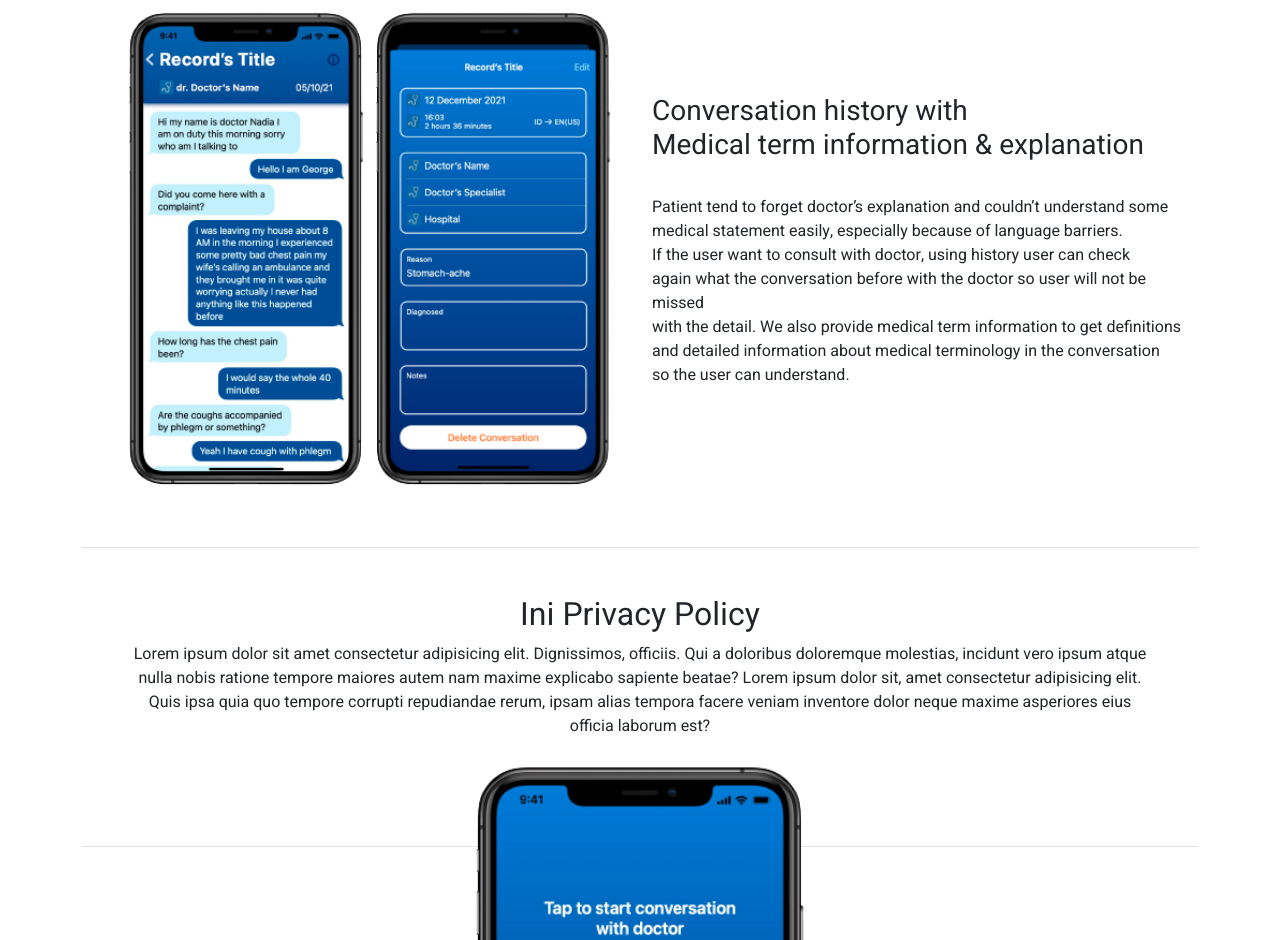
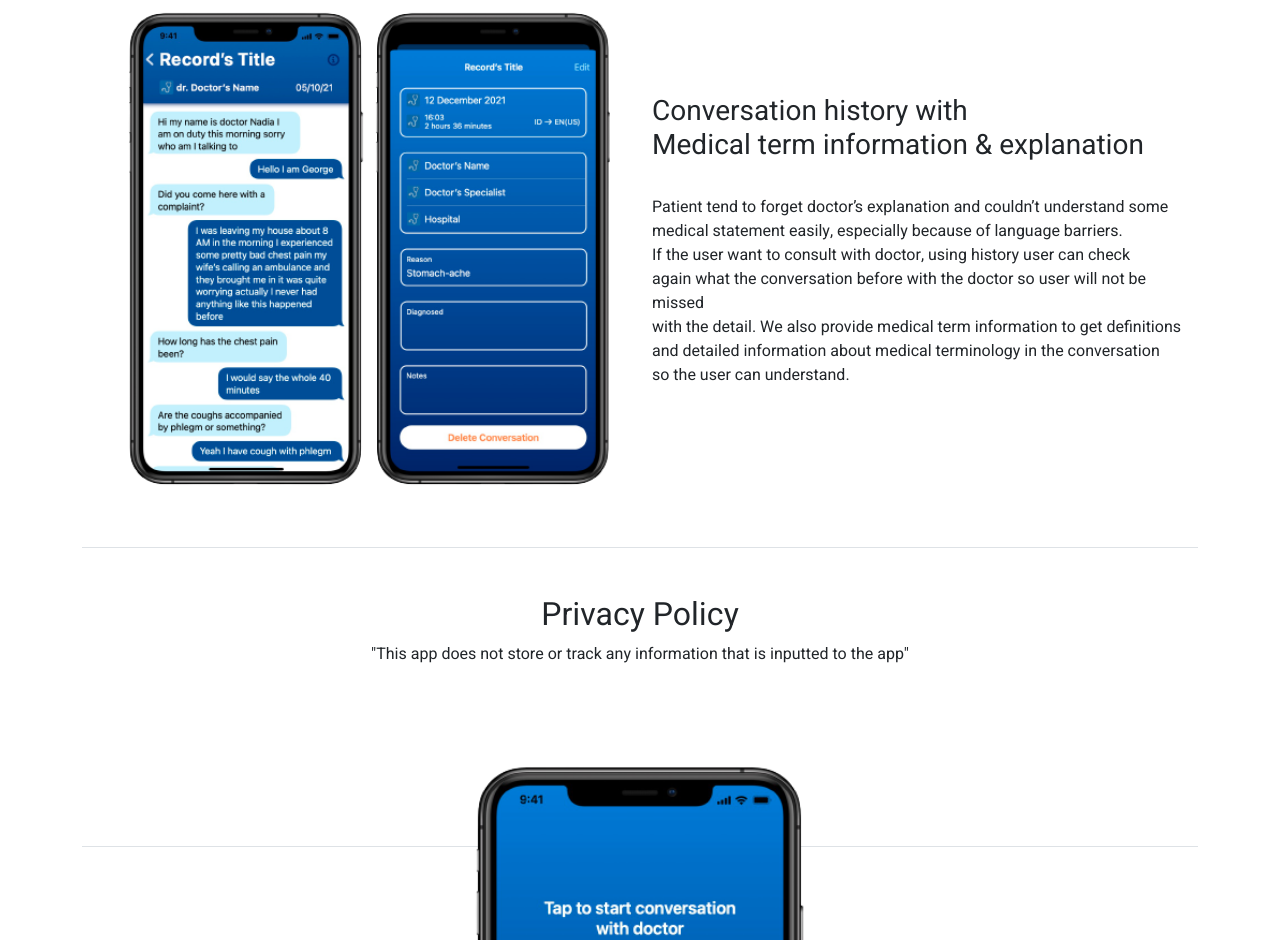
Before and after one commit to iniplayground2021/anslate-landing-page, a Flask app: page / in a window 1280 px wide. Shown: the part 2437-3377 px from the top of the page. Run offline with Flask 2, Linux system fonts and the light colour scheme; some libraries are stand-ins or nearby versions.

Commit message:
update privacy policy

```diff
--- a/templates/index.html
+++ b/templates/index.html
@@ -111,12 +111,8 @@
                 </div>
             </div>
             <div class="text-center p-5 border-top border-bottom mt-5" style="height: 300px;" id="privacy_policy">
-                <h2>Ini Privacy Policy</h2>
-                <p>Lorem ipsum dolor sit amet consectetur adipisicing elit. Dignissimos, officiis. Qui a doloribus
-                    doloremque molestias, incidunt vero ipsum atque nulla nobis ratione tempore maiores autem nam maxime
-                    explicabo sapiente beatae? Lorem ipsum dolor sit, amet consectetur adipisicing elit. Quis ipsa quia
-                    quo tempore corrupti repudiandae rerum, ipsam alias tempora facere veniam inventore dolor neque
-                    maxime asperiores eius officia laborum est?</p>
+                <h2>Privacy Policy</h2>
+                <p>"This app does not store or track any information that is inputted to the app"</p>
             </div>
             <img src="{{url_for('static', filename='anslate-home.png')}}" alt="img" height="700" class="mx-auto d-block"
                 style="position: relative; top: -100px;" />
```
